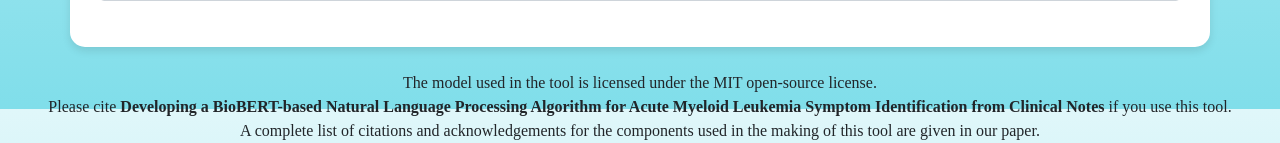
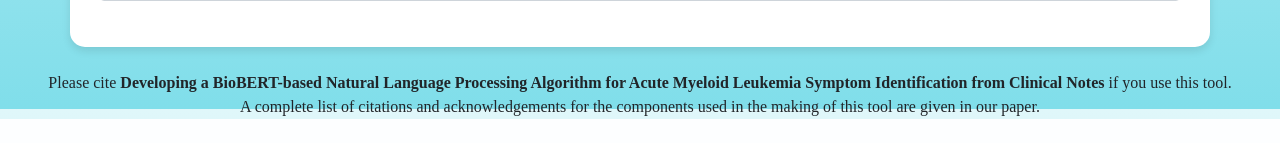
Before and after one commit to PratikMaitra/Sym_chk, a Flask app: page / in a window 1280 px wide. Shown: the part 691-834 px from the top of the page. After the commit the page ends 810 px from the top, so only its background shows below. Run offline with Flask 3, Linux system fonts and the light colour scheme; some libraries are stand-ins or nearby versions.

Commit message:
Update index.html

```diff
--- a/templates/index.html
+++ b/templates/index.html
@@ -49,7 +49,6 @@
         </form>
     </div>
     <footer class="text-center mt-4">
-        The model used in the tool is licensed under the MIT open-source license.<br>
         Please cite <strong>Developing a BioBERT-based Natural Language Processing Algorithm for Acute Myeloid Leukemia Symptom Identification from Clinical Notes</strong> if you use this tool.<br>
         A complete list of citations and acknowledgements for the components used in the making of this tool are given in our paper.
     </footer>
```
